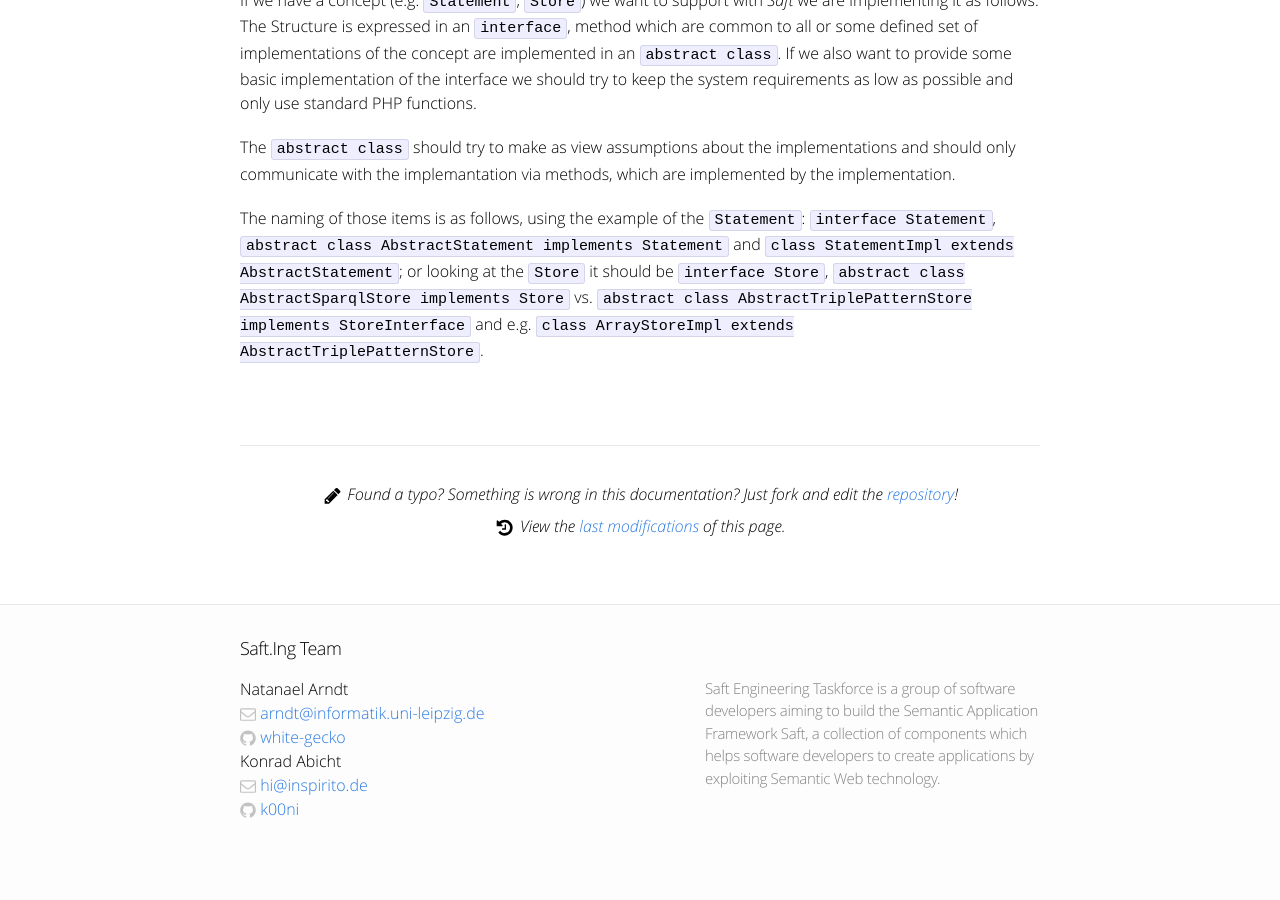
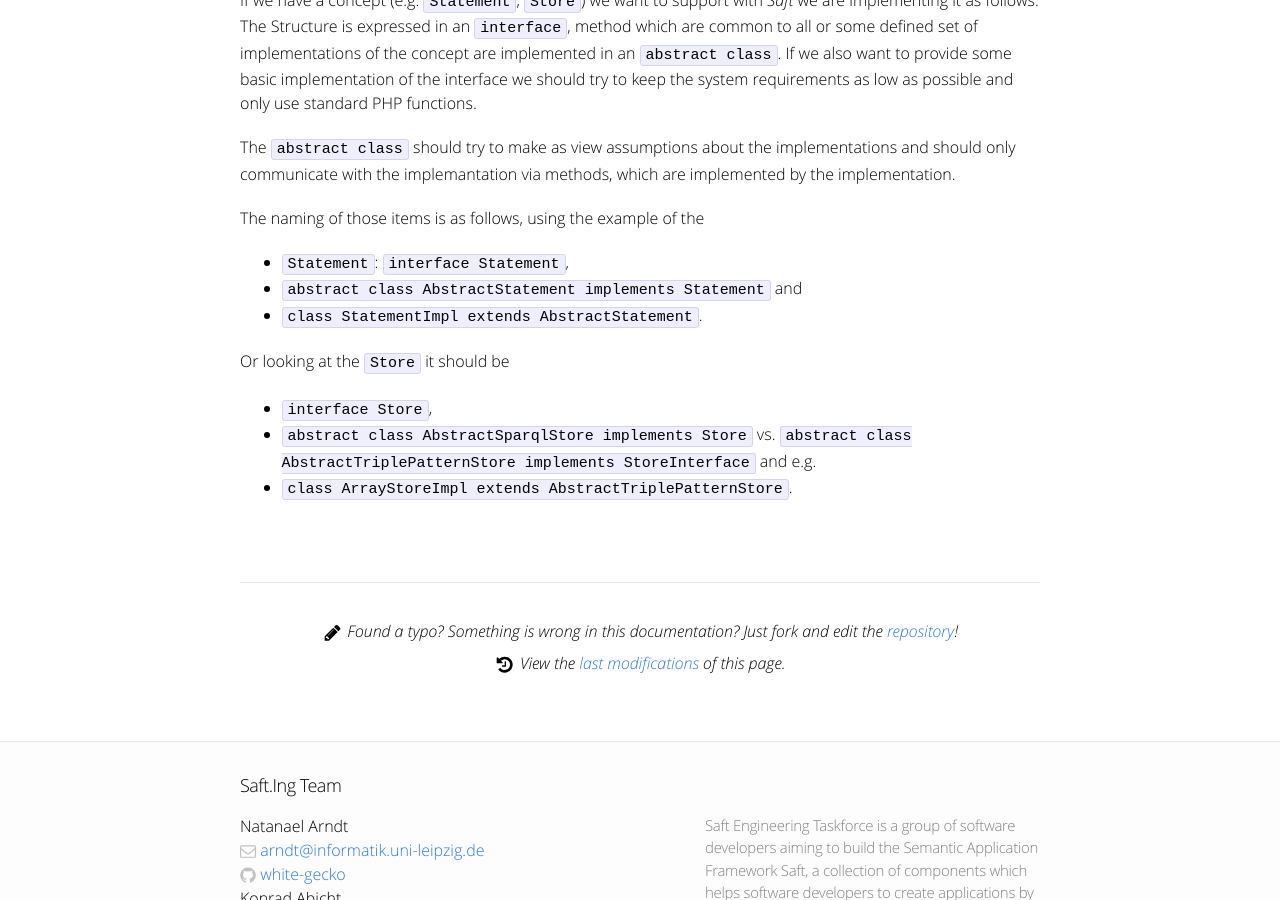
Before and after one commit to SaftIng/safting.github.io, a Jekyll site: the page built from doc/phpframework/conventions.md, in a window 1280 px wide and 900 px high, scrolled down 1968 px. Built offline with Jekyll 4.4.1, drawn with Linux system fonts in a browser that asks for light colours; before the commit the page ends 2834 px from its top, so only the background shows below that.

```diff
--- a/doc/phpframework/conventions.md
+++ b/doc/phpframework/conventions.md
@@ -61,4 +61,14 @@ The Structure is expressed in an `interface`, method which are common to all or
 
 The `abstract class` should try to make as view assumptions about the implementations and should only communicate with the implemantation via methods, which are implemented by the implementation.
 
-The naming of those items is as follows, using the example of the `Statement`: `interface Statement`, `abstract class AbstractStatement implements Statement` and `class StatementImpl extends AbstractStatement`; or looking at the `Store` it should be `interface Store`, `abstract class AbstractSparqlStore implements Store` vs. `abstract class AbstractTriplePatternStore implements StoreInterface` and e.g. `class ArrayStoreImpl extends AbstractTriplePatternStore`.
+The naming of those items is as follows, using the example of the
+
+- `Statement`: `interface Statement`,
+- `abstract class AbstractStatement implements Statement` and
+- `class StatementImpl extends AbstractStatement`.
+
+Or looking at the `Store` it should be
+
+- `interface Store`,
+- `abstract class AbstractSparqlStore implements Store` vs. `abstract class AbstractTriplePatternStore implements StoreInterface` and e.g.
+- `class ArrayStoreImpl extends AbstractTriplePatternStore`.
```
